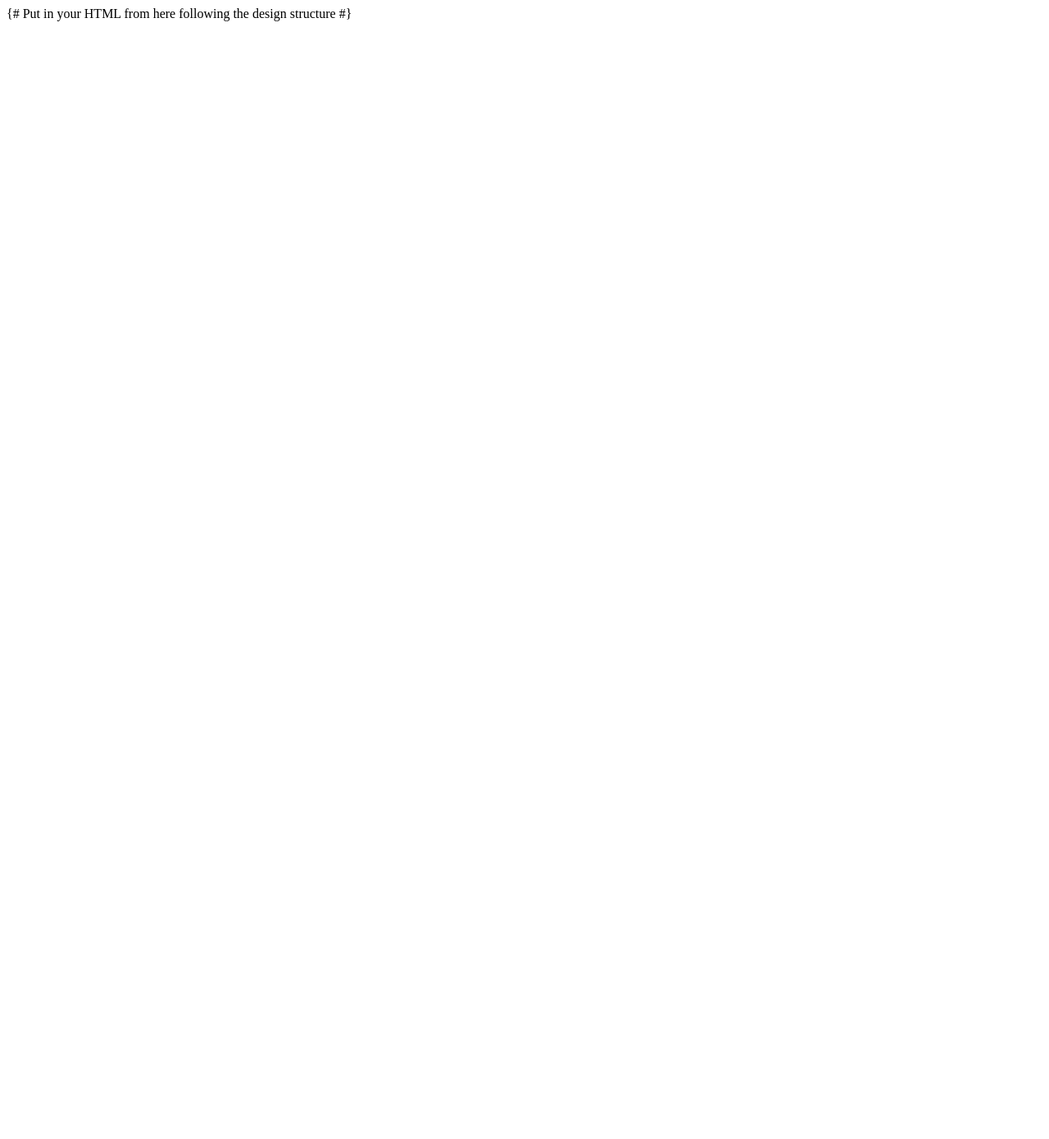
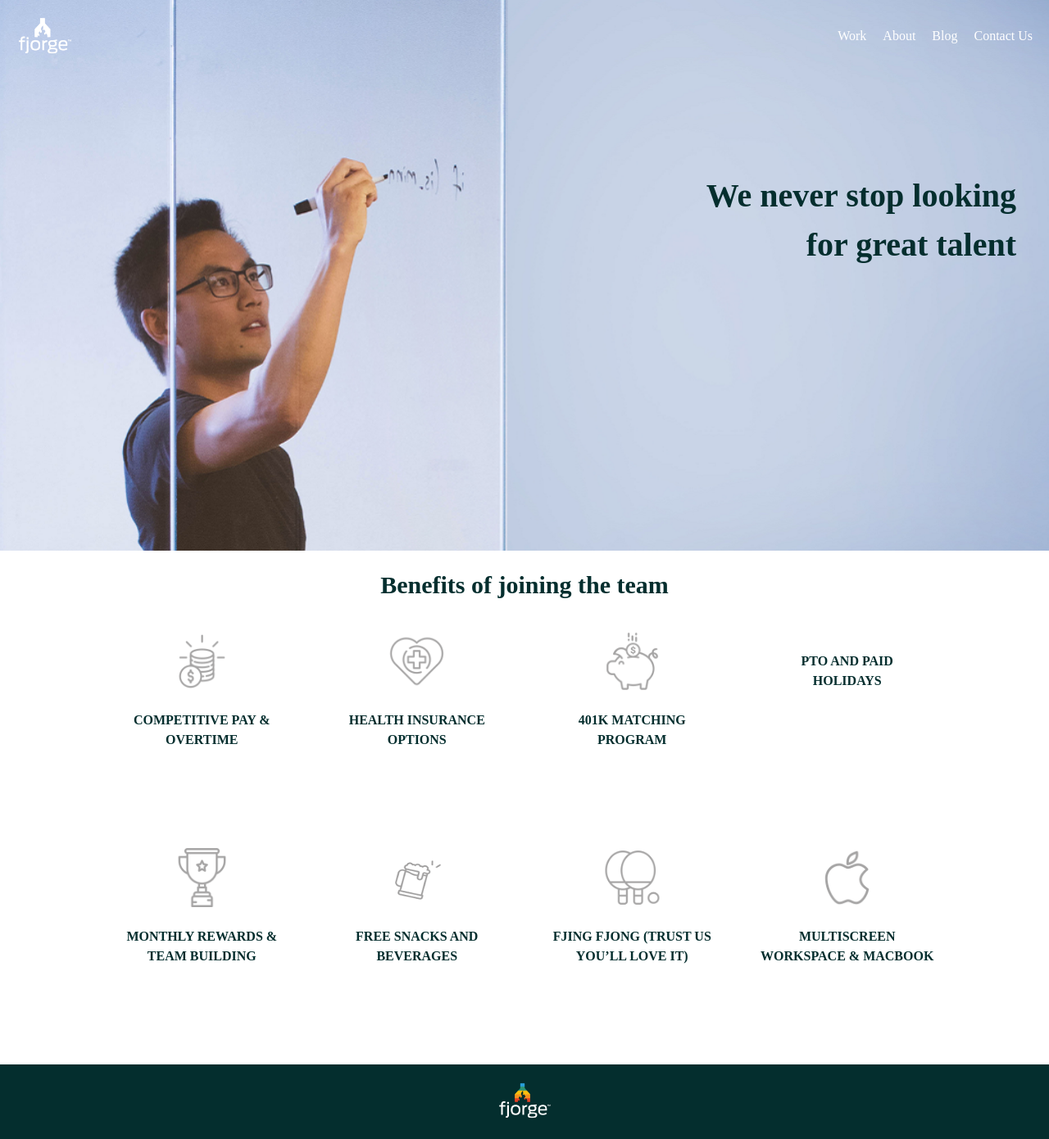
Before and after one commit to VincentSD/SideCodeTeam, a plain HTML site: page team-pages/peter/index.html in a window 1280 px wide. Shown: the whole page at 82% size. Before the commit the page ends 800 px from the top, so only its background shows below. Drawn offline with Linux system fonts and the light colour scheme.

Commit message:
updating my branch

```diff
--- a/team-pages/peter/css/styles.css
+++ b/team-pages/peter/css/styles.css
@@ -1 +1,112 @@
-/* Start */
+body {
+    background-color: white;
+    margin: 0;
+    padding: 0;
+}
+
+.header {
+    background-image: url(/image/slide-1.png);
+    background-size: cover;
+    background-position: center;
+    min-height: 84vh;
+    position: relative;
+    display: flex;
+    flex-direction: column;
+    justify-content: space-between;
+}
+
+.header img {
+    display: block;
+    max-width: 100%;
+    height: auto;
+}
+
+nav {
+    display: flex;
+    justify-content: space-between;
+    align-items: center;
+    padding: 20px;
+}
+
+nav ul {
+    display: flex;
+    list-style: none;
+    padding: 0;
+    margin: 0;
+}
+
+nav ul li {
+    margin-left: 20px;
+}
+
+nav ul li a {
+    text-decoration: none;
+    color: white;
+}
+
+.textbox {
+    position: absolute;
+    top: 5cm;
+    right: 20px;
+    text-align: right;
+    padding: 20px;
+    background: none;
+}
+
+.textbox h1 {
+    font-size: 40px;
+    line-height: 1.5;
+    margin: 0;
+    padding: 0;
+    color: rgb(4, 46, 46);
+}
+
+.benefits {
+    text-align: center;
+    margin: 20px 0;
+    color: rgb(4, 46, 46);
+}
+
+.benefits h2 {
+    font-size: 30px;
+    margin-bottom: 20px;
+}
+
+.benefit-grid {
+    display: flex;
+    flex-wrap: wrap;
+    justify-content: center;
+    gap: 100px 10px;
+    padding: 10px 120px 20px;
+}
+
+.benefit-item {
+    flex: 1 1 calc(25% - 40px); /* 25% width minus the gap */
+    box-sizing: border-box;
+    text-align: center;
+    margin: 10px;
+}
+
+.benefit-item img {
+    max-width: 100px;
+    margin-bottom: 20px;
+}
+
+.benefit-item h4 {
+    font-size: 16px;
+    line-height: 1.5;
+    margin: 0;
+    padding: 0;
+    color: rgb(4, 46, 46); /* Ensure text color matches the textbox */
+}
+
+footer {
+    margin-top: 90px;
+    text-align: center;
+    padding: 20px;
+    background-color:rgb(4, 46, 46) ;
+}
+
+footer img {
+    max-width: 150px;
+}
--- a/team-pages/peter/index.html
+++ b/team-pages/peter/index.html
@@ -1 +1,69 @@
-{# Put in your HTML from here following the design structure #}
+<!DOCTYPE html>
+<html lang="en">
+<head>
+    <link rel="stylesheet" href="css/styles.css" type="text/css" />
+    <meta charset="UTF-8">
+    <meta name="viewport" content="width=device-width, initial-scale=1.0">
+    <title>Document</title>
+</head>
+<body>
+    <section class="header">
+        <nav>
+            <a href="index.html"><img src="/image/logo.png" alt="logo"></a>
+            <div>
+                <ul>
+                    <li><a href="#">Work</a></li>
+                    <li><a href="#">About</a></li>
+                    <li><a href="#">Blog</a></li>
+                    <li><a href="#">Contact Us</a></li>
+                </ul>
+            </div>
+        </nav>
+        <div class="textbox">
+            <h1>We never stop looking<br>for great talent</h1>
+        </div>
+    </section>
+    <section class="benefits">
+        <h2>Benefits of joining the team</h2>
+        <div class="benefit-grid">
+            <div class="benefit-item">
+                <img src="/image/money.png" alt="">
+                <h4>COMPETITIVE PAY & OVERTIME</h4>
+            </div>
+            <div class="benefit-item">
+                <img src="/image/medical.png" alt="">
+                <h4>HEALTH INSURANCE OPTIONS</h4>
+            </div>
+            <div class="benefit-item">
+                <img src="/image/piggy-bank.png" alt="">
+                <h4>401K MATCHING <br>PROGRAM</h4>
+            </div>
+            <div class="benefit-item">
+                <img src="/image/" alt="">
+                <h4>PTO AND PAID <br>HOLIDAYS</h4>
+            </div>
+            <div class="benefit-item">
+                <img src="/image/trophy.png" alt="">
+                <h4>MONTHLY REWARDS & <br>TEAM BUILDING</h4>
+            </div>
+            <div class="benefit-item">
+                <img src="/image/mug.png" alt="">
+                <h4>FREE SNACKS AND <br>BEVERAGES</h4>
+            </div>
+            <div class="benefit-item">
+                <img src="/image/ping-pong.png" alt="">
+                <h4>FJING FJONG (TRUST US<br> YOU’LL LOVE IT)</h4>
+            </div>
+            <div class="benefit-item">
+                <img src="/image/apple.png" alt="">
+                <h4>MULTISCREEN <br>WORKSPACE & MACBOOK</h4>
+            </div>
+        </div>
+    </section>
+    <footer>
+        <div>
+            <img src="image/logo-alternate.png" alt="alternate logo">
+        </div>
+    </footer>
+</body>
+</html>
```
